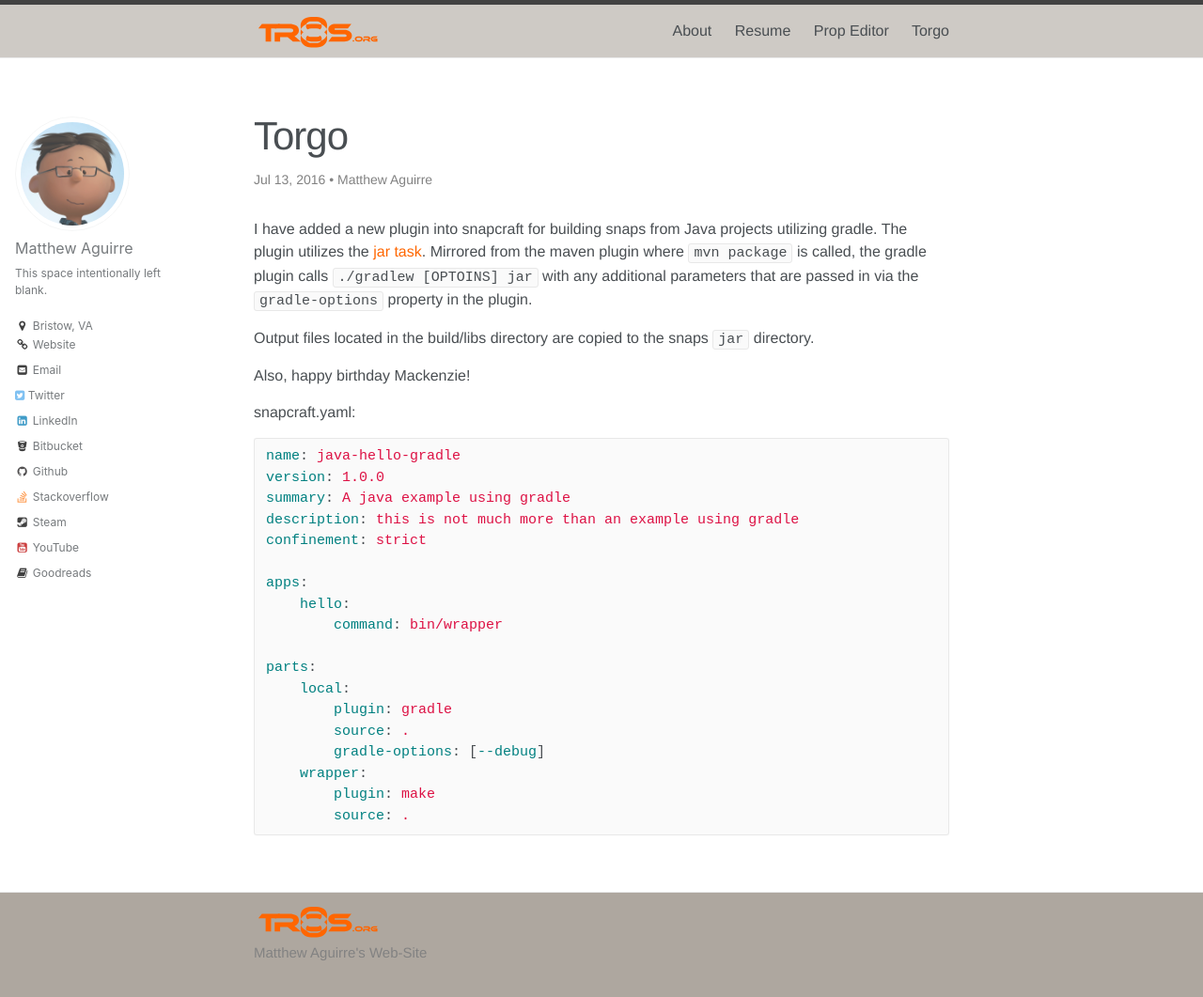
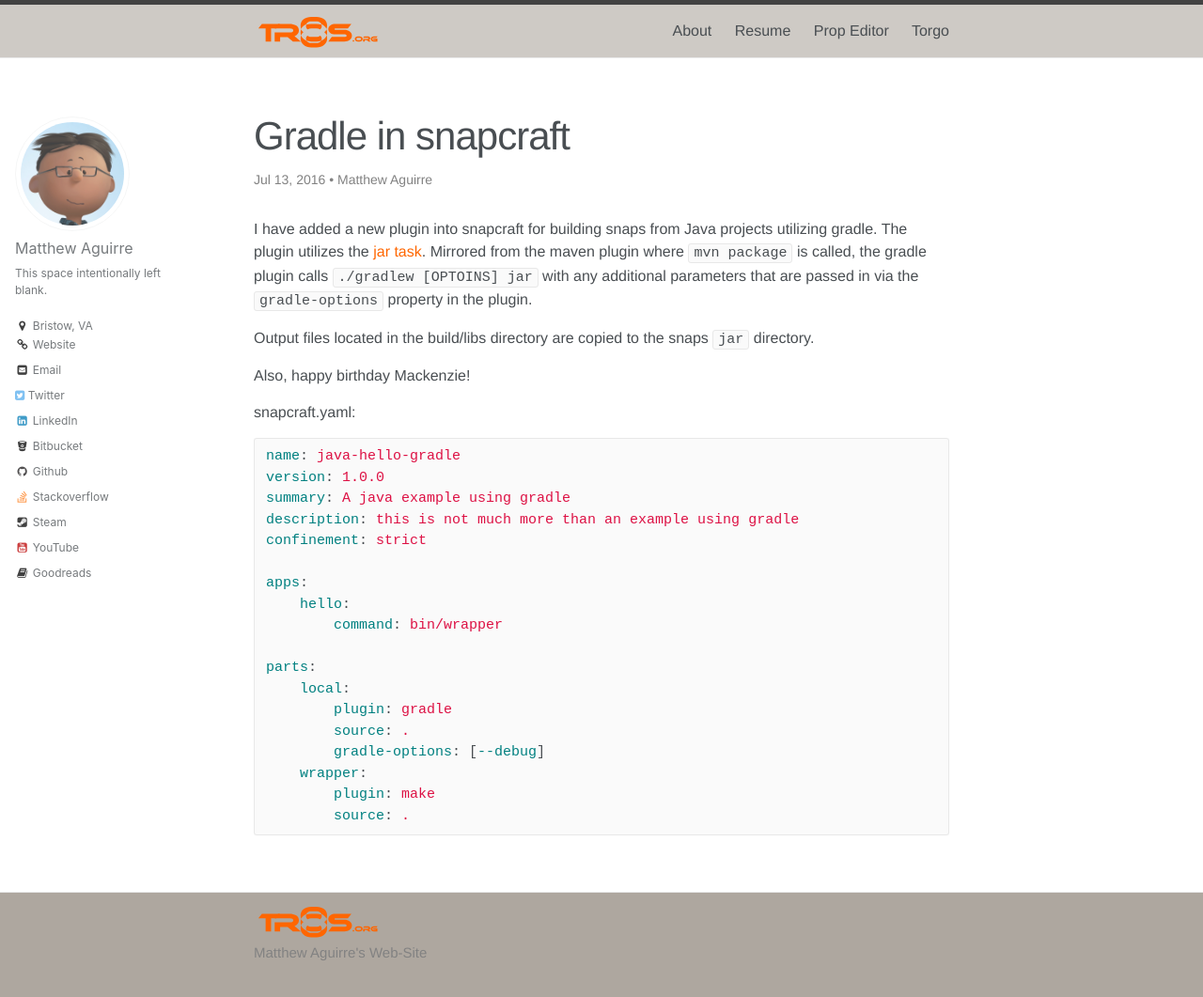
Before and after one commit to manimaranm7/ZenHarbinger.github.io, a Jekyll site: the page built from _posts/2016-07-13-gradle-in-snapcraft.md, in a window 1280 px wide and 1085 px high. Shown: the top 1061 px of the window at 94% size. Built offline with Jekyll 4.4.1, drawn with Linux system fonts in a browser that asks for light colours.

Commit message:
Fixed title

```diff
--- a/_posts/2016-07-13-gradle-in-snapcraft.md
+++ b/_posts/2016-07-13-gradle-in-snapcraft.md
@@ -1,6 +1,6 @@
 ---
 layout: post
-title: Torgo
+title: Gradle in snapcraft
 date: '2016-07-13 15:29:17 -0400'
 categories: dev
 tags: [dev, java, snapcraft, gradle]
```
